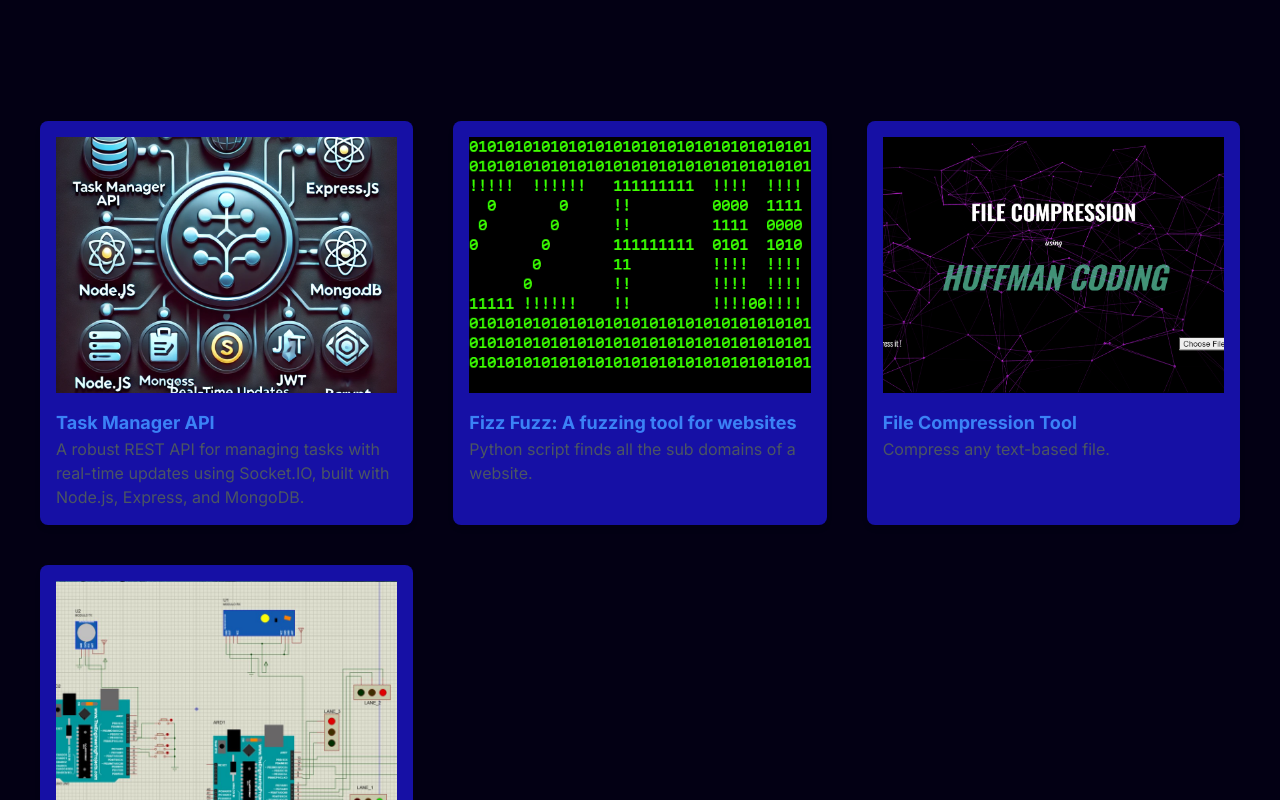
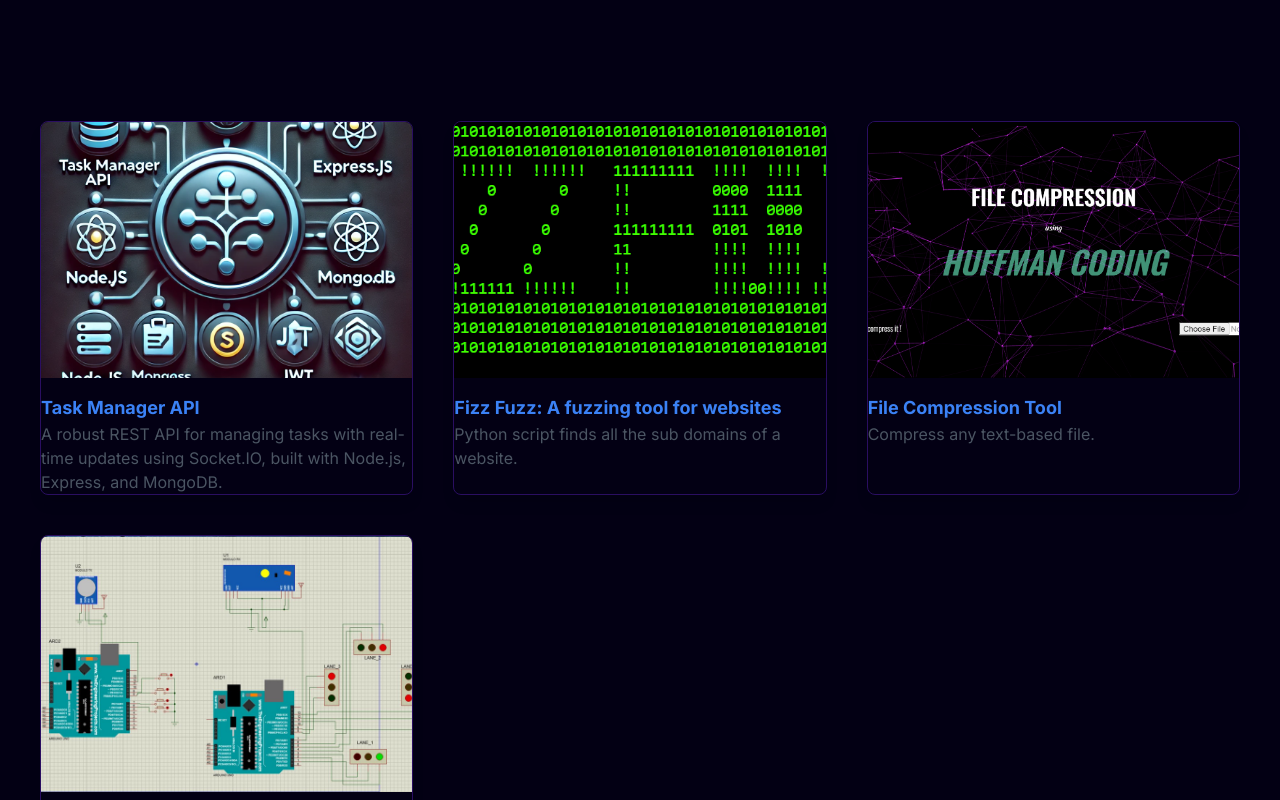
Before and after one commit to muhammadharoon26/My-Portfolio, a Next.js app in the folder main/: page / in a window 1280 px wide. Shown: the part 3540-4340 px from the top of the page. Built offline with nearby package versions, Linux system fonts and the light colour scheme; no server answers; a web font is replaced by a local one.

Commit message:
`Refactor ProjectCard component and Projects component layout`

```diff
--- a/main/components/sub/ProjectCard.tsx
+++ b/main/components/sub/ProjectCard.tsx
@@ -54,7 +54,7 @@
   githubLink,
 }) => {
   return (
-    <div className="bg-white rounded-lg shadow-md p-4">
+    <div className="relative overflow-hidden rounded-lg shadow-lg border border-[#2A0E61]">
       <img src={src} alt={title} className="w-full h-64 object-cover" />
       <a
         href={githubLink}
@@ -62,7 +62,7 @@
         rel="noopener noreferrer"
         className="text-blue-500 hover:text-blue-700 transition duration-300 ease-in-out"
       >
-      <h2 className="text-lg font-bold mt-4">{title}</h2>
+        <h2 className="text-lg font-bold mt-4">{title}</h2>
       </a>
       <p className="text-gray-600">{description}</p>
 
```
Also changed, not shown: main/components/main/Projects.tsx (line endings or trailing spaces).
